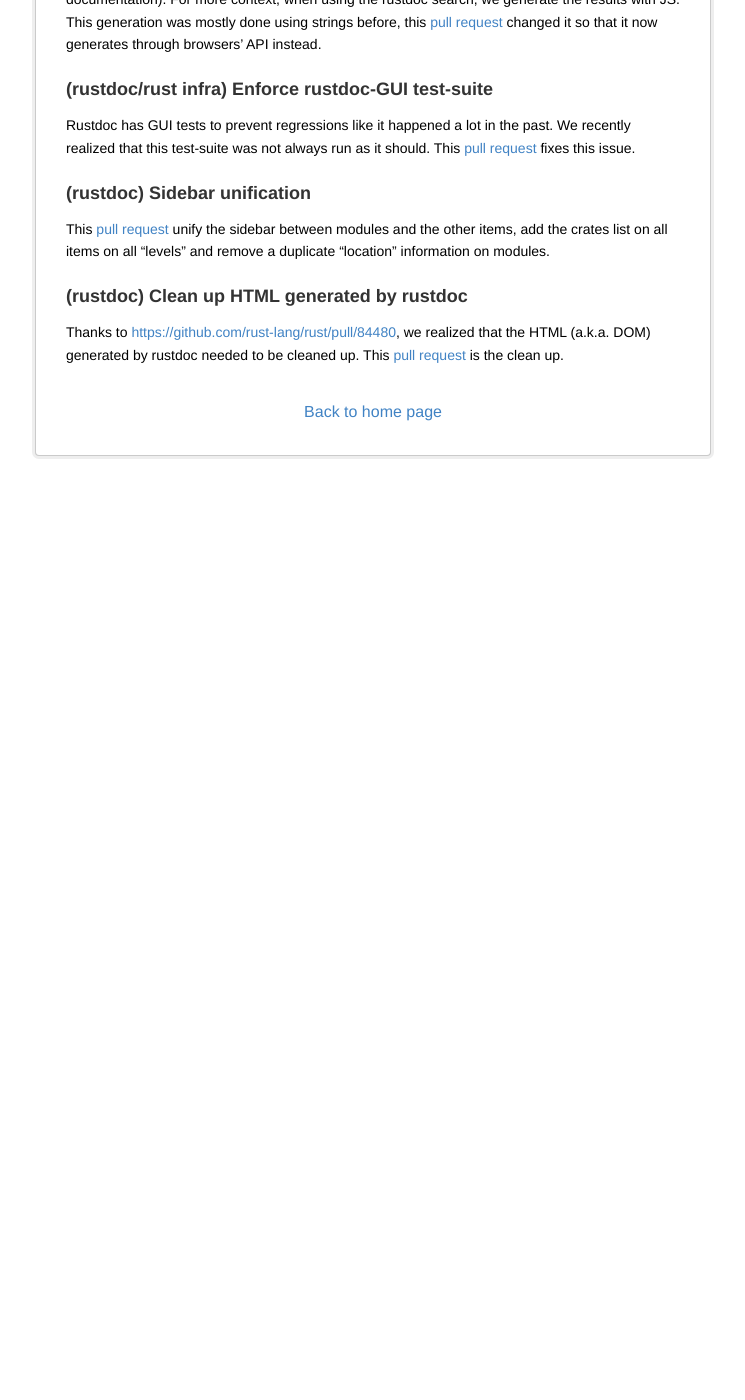
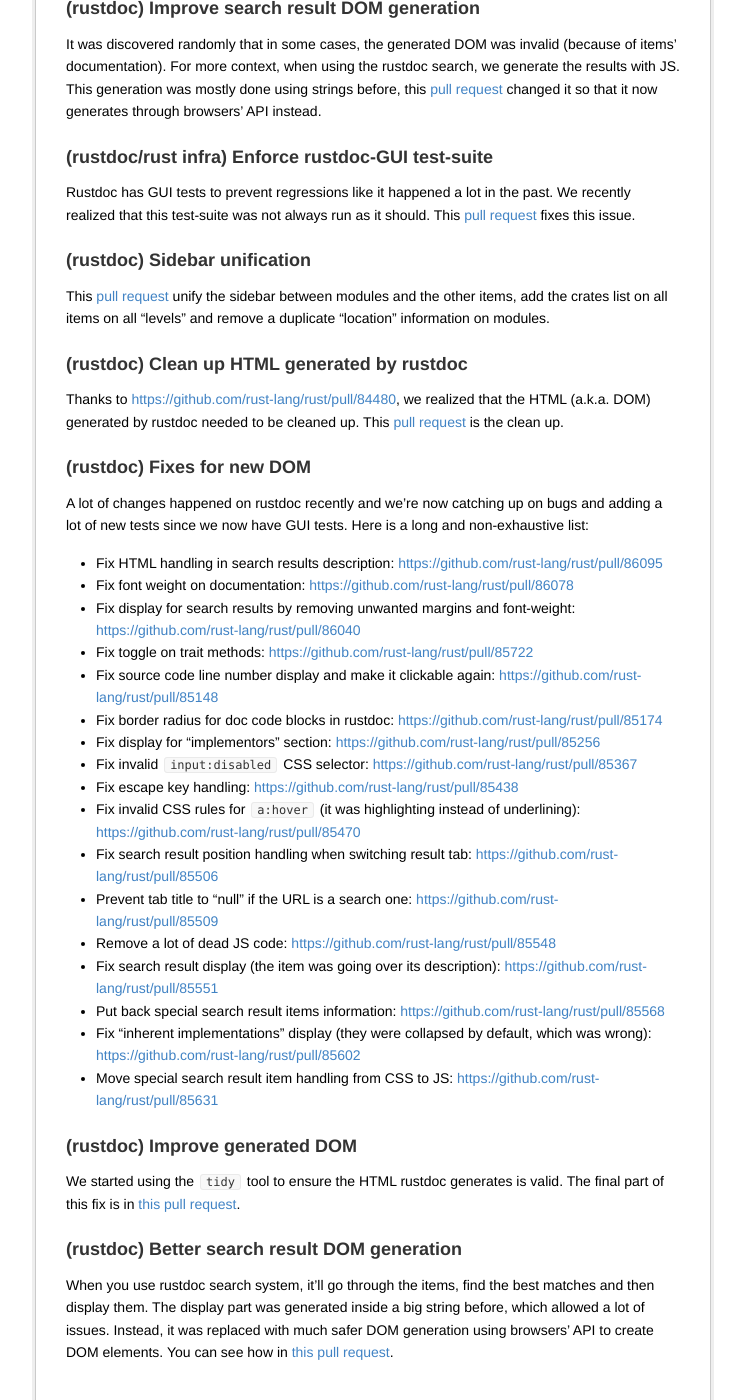
Before and after one commit to yijunyu/trusted-programming.github.io, a Jekyll site: the page built from articles/opensource-contributions.md, in a window 1280 px wide and 1400 px high, scrolled down 4578 px. Shown: the whole window, without its empty margins (267-1012 px from the left). Built offline with Jekyll 4.4.1, drawn with Linux system fonts in a browser that asks for light colours; before the commit the page ends 5048 px from its top, so only the background shows below that; some of the changed text lies outside the part shown.

Commit message:
Add a lot of missing contributions

```diff
--- a/articles/opensource-contributions.md
+++ b/articles/opensource-contributions.md
@@ -175,3 +175,33 @@ This [pull request](https://github.com/rust-lang/rust/pull/84834) unify the side
 ### (rustdoc) Clean up HTML generated by rustdoc
 
 Thanks to <https://github.com/rust-lang/rust/pull/84480>, we realized that the HTML (a.k.a. DOM) generated by rustdoc needed to be cleaned up. This [pull request](https://github.com/rust-lang/rust/pull/84703) is the clean up.
+
+### (rustdoc) Fixes for new DOM
+
+A lot of changes happened on rustdoc recently and we're now catching up on bugs and adding a lot of new tests since we now have GUI tests. Here is a long and non-exhaustive list:
+
+ * Fix HTML handling in search results description: <https://github.com/rust-lang/rust/pull/86095>
+ * Fix font weight on documentation: <https://github.com/rust-lang/rust/pull/86078>
+ * Fix display for search results by removing unwanted margins and font-weight: <https://github.com/rust-lang/rust/pull/86040>
+ * Fix toggle on trait methods: <https://github.com/rust-lang/rust/pull/85722>
+ * Fix source code line number display and make it clickable again: <https://github.com/rust-lang/rust/pull/85148>
+ * Fix border radius for doc code blocks in rustdoc: <https://github.com/rust-lang/rust/pull/85174>
+ * Fix display for "implementors" section: <https://github.com/rust-lang/rust/pull/85256>
+ * Fix invalid `input:disabled` CSS selector: <https://github.com/rust-lang/rust/pull/85367>
+ * Fix escape key handling: <https://github.com/rust-lang/rust/pull/85438>
+ * Fix invalid CSS rules for `a:hover` (it was highlighting instead of underlining): <https://github.com/rust-lang/rust/pull/85470>
+ * Fix search result position handling when switching result tab: <https://github.com/rust-lang/rust/pull/85506>
+ * Prevent tab title to "null" if the URL is a search one: <https://github.com/rust-lang/rust/pull/85509>
+ * Remove a lot of dead JS code: <https://github.com/rust-lang/rust/pull/85548>
+ * Fix search result display (the item was going over its description): <https://github.com/rust-lang/rust/pull/85551>
+ * Put back special search result items information: <https://github.com/rust-lang/rust/pull/85568>
+ * Fix "inherent implementations" display (they were collapsed by default, which was wrong): <https://github.com/rust-lang/rust/pull/85602>
+ * Move special search result item handling from CSS to JS: <https://github.com/rust-lang/rust/pull/85631>
+
+### (rustdoc) Improve generated DOM
+
+We started using the `tidy` tool to ensure the HTML rustdoc generates is valid. The final part of this fix is in [this pull request](https://github.com/rust-lang/rust/pull/85972).
+
+### (rustdoc) Better search result DOM generation
+
+When you use rustdoc search system, it'll go through the items, find the best matches and then display them. The display part was generated inside a big string before, which allowed a lot of issues. Instead, it was replaced with much safer DOM generation using browsers' API to create DOM elements. You can see how in [this pull request](https://github.com/rust-lang/rust/pull/85540).
```
